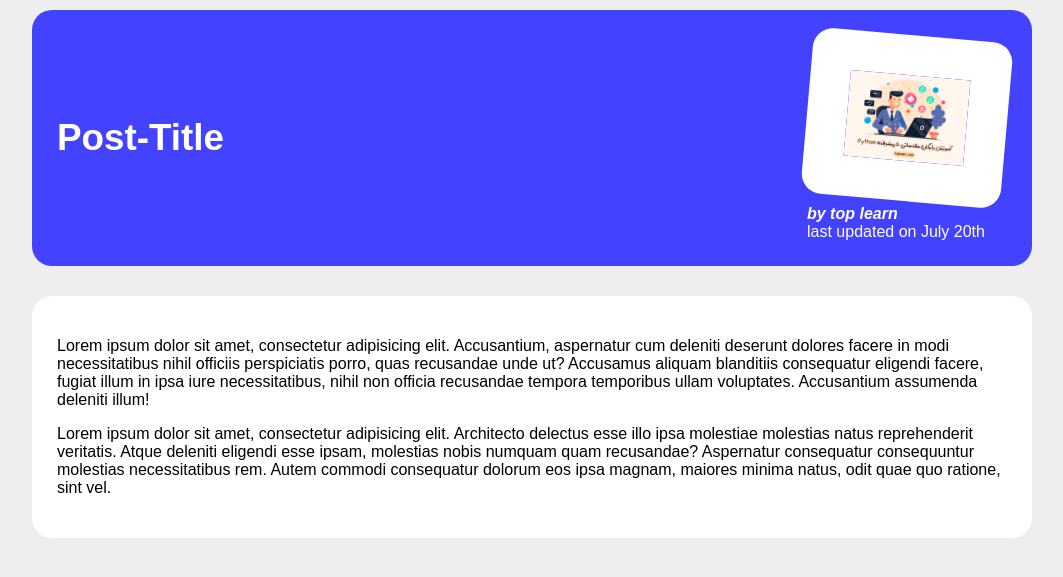
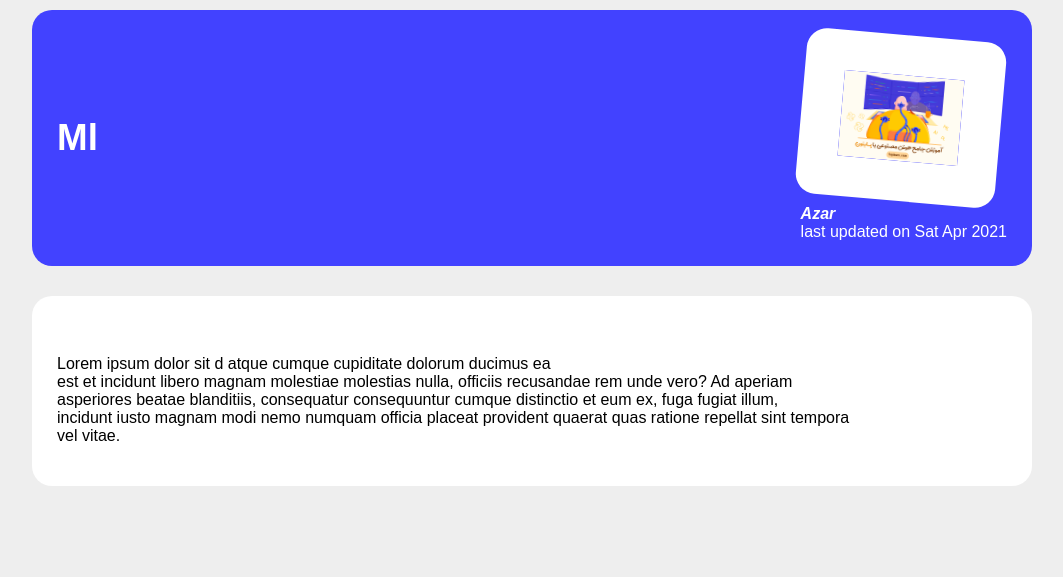
Before and after one commit to MahshadMohit/d_project, a Django app: page /posts/learning-ml in a window 1280 px wide. Shown: the part 80-657 px from the top of the page, without its empty margins (108-1171 px from the left). Run offline with Django 4.2, Linux system fonts and the light colour scheme.

Commit message:
fix bugs and views done

```diff
--- a/blog/static/blog/all-posts.css
+++ b/blog/static/blog/all-posts.css
@@ -1,34 +1,38 @@
-body{
+body {
     background-color: #e7e7e7;
 }
 
-#all-posts{
+#all-posts {
     margin: 5rem;
     width: 90%;
     max-width: 60rem;
 }
 
-#all-posts h2{
+#all-posts h2 {
     text-align: center;
     font-size: 2rem;
     color: #2e2e2e;
     margin: 3rem 0;
 }
-#all-posts ul{
+
+#all-posts ul {
     list-style: none;
 }
-.post{
+
+.post {
     margin: 30px 0;
 }
-.post a{
+
+.post a {
     width: 100%;
-    height: 22rem;
+    height: 15rem;
     transform-origin: center;
     box-shadow: 0 2px 8px rgba(0, 0, 0, .4);
     background-color: white;
     border-radius: 30px;
 }
-.post img{
+
+.post img {
     width: 7rem;
     height: 7rem;
 }
--- a/blog/templates/blog/all-posts.html
+++ b/blog/templates/blog/all-posts.html
@@ -13,10 +13,9 @@
         <h2>This is all posts</h2>
 
         <ul>
+            {% for post in allPosts %}
                 {% include 'blog/includes/post.html' %}
-        {% include 'blog/includes/post.html' %}
-        {% include 'blog/includes/post.html' %}
-        {% include 'blog/includes/post.html' %}
+            {% endfor %}
         </ul>
     </section>
 {% endblock %}
--- a/blog/templates/blog/includes/post.html
+++ b/blog/templates/blog/includes/post.html
@@ -1,7 +1,7 @@
 {% load static %}
 <li>
                 <article class="post">
-                    <a href="{% url 'post-detail-page' slug=post.slug %}">
+                    <a href="{% url 'post-detail-page' post.slug %}">
                         <img src="{% static 'blog/images/'|add:post.image %}" alt="django">
                         <div class="post-content">
                             <h3>{{ post.title }}</h3>
--- a/blog/templates/blog/post-detail.html
+++ b/blog/templates/blog/post-detail.html
@@ -7,25 +7,24 @@
 {% endblock %}
 
 {% block title %}
-    title of the post
+   {{ post.title }}
 {% endblock %}
 
 {% block content %}
     <section id="summary">
-        <h2>post-title</h2>
+        <h2>{{ post.title|title }}</h2>
         <article>
-            <img src="{% static 'blog/images/python.png' %}" alt="post image alt">
+            <img src="{% static 'blog/images/'|add:post.image %}" alt="post image alt">
             <address>
-                by top learn
+                {{ post.author}}
             </address>
             <div>
-                last updated on <time>July 20th</time>
+                last updated on <time>{{ post.date|date:'D M Y'}}</time>
             </div>
         </article>
     </section>
 
     <main>
-        <p>Lorem ipsum dolor sit amet, consectetur adipisicing elit. Accusantium, aspernatur cum deleniti deserunt dolores facere in modi necessitatibus nihil officiis perspiciatis porro, quas recusandae unde ut? Accusamus aliquam blanditiis consequatur eligendi facere, fugiat illum in ipsa iure necessitatibus, nihil non officia recusandae tempora temporibus ullam voluptates. Accusantium assumenda deleniti illum!</p>
-        <p>Lorem ipsum dolor sit amet, consectetur adipisicing elit. Architecto delectus esse illo ipsa molestiae molestias natus reprehenderit veritatis. Atque deleniti eligendi esse ipsam, molestias nobis numquam quam recusandae? Aspernatur consequatur consequuntur molestias necessitatibus rem. Autem commodi consequatur dolorum eos ipsa magnam, maiores minima natus, odit quae quo ratione, sint vel.</p>
+        {{ post.content|linebreaks }}
     </main>
 {% endblock %}
--- a/blog/views.py
+++ b/blog/views.py
@@ -82,8 +82,15 @@ def index(request):
 
 
 def posts(request):
-    return render(request, 'blog/all-posts.html')
+    context = {
+        'allPosts': all_posts
+    }
+    return render(request, 'blog/all-posts.html', context)
 
 
 def single_post(request, slug):
-    return render(request, 'blog/post-detail.html')
+    post = next(post for post in all_posts if post['slug'] == slug)
+    return render(request, 'blog/post-detail.html', {
+        'post': post
+
+    })
```
Lines whose indentation alone changed are shown as unchanged.
